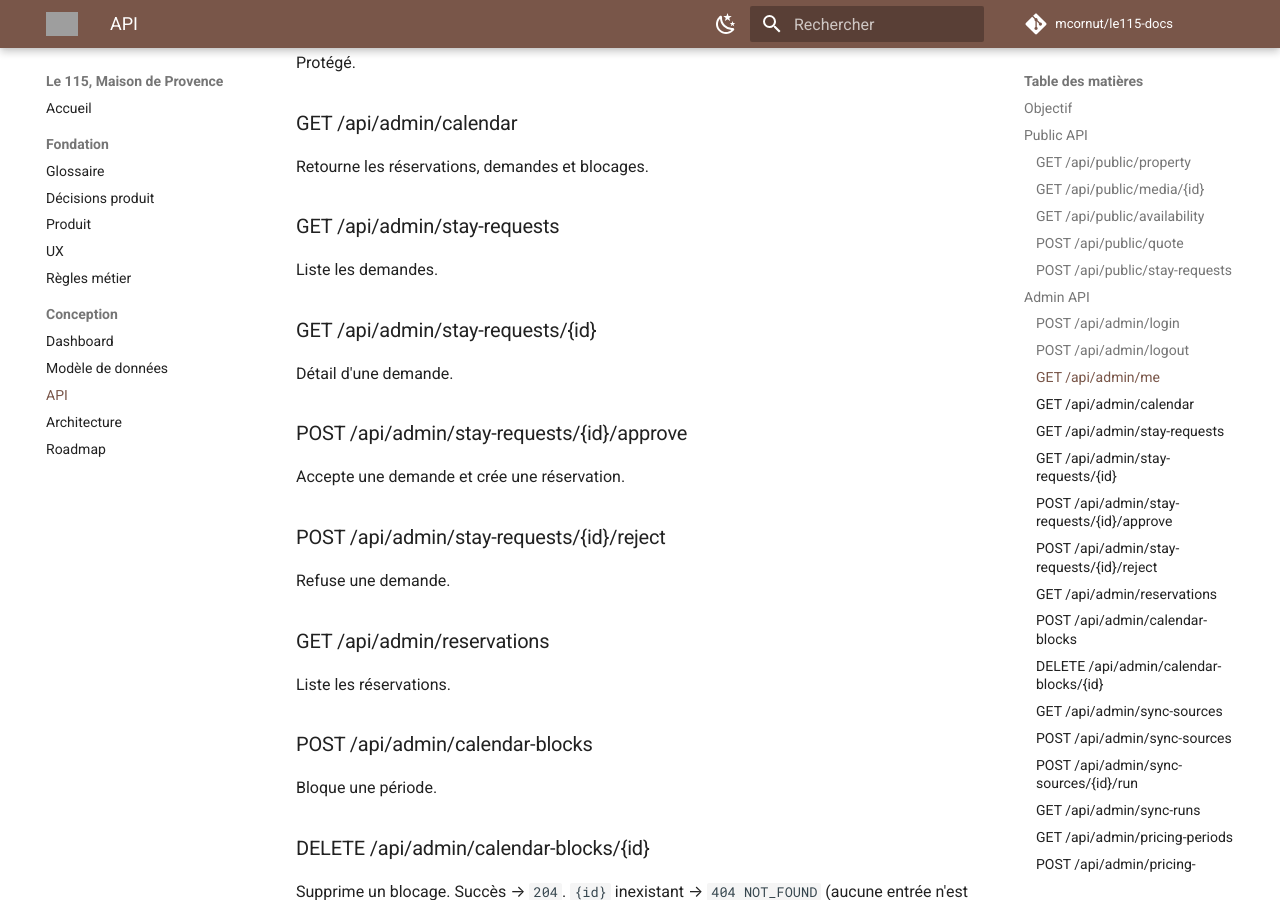
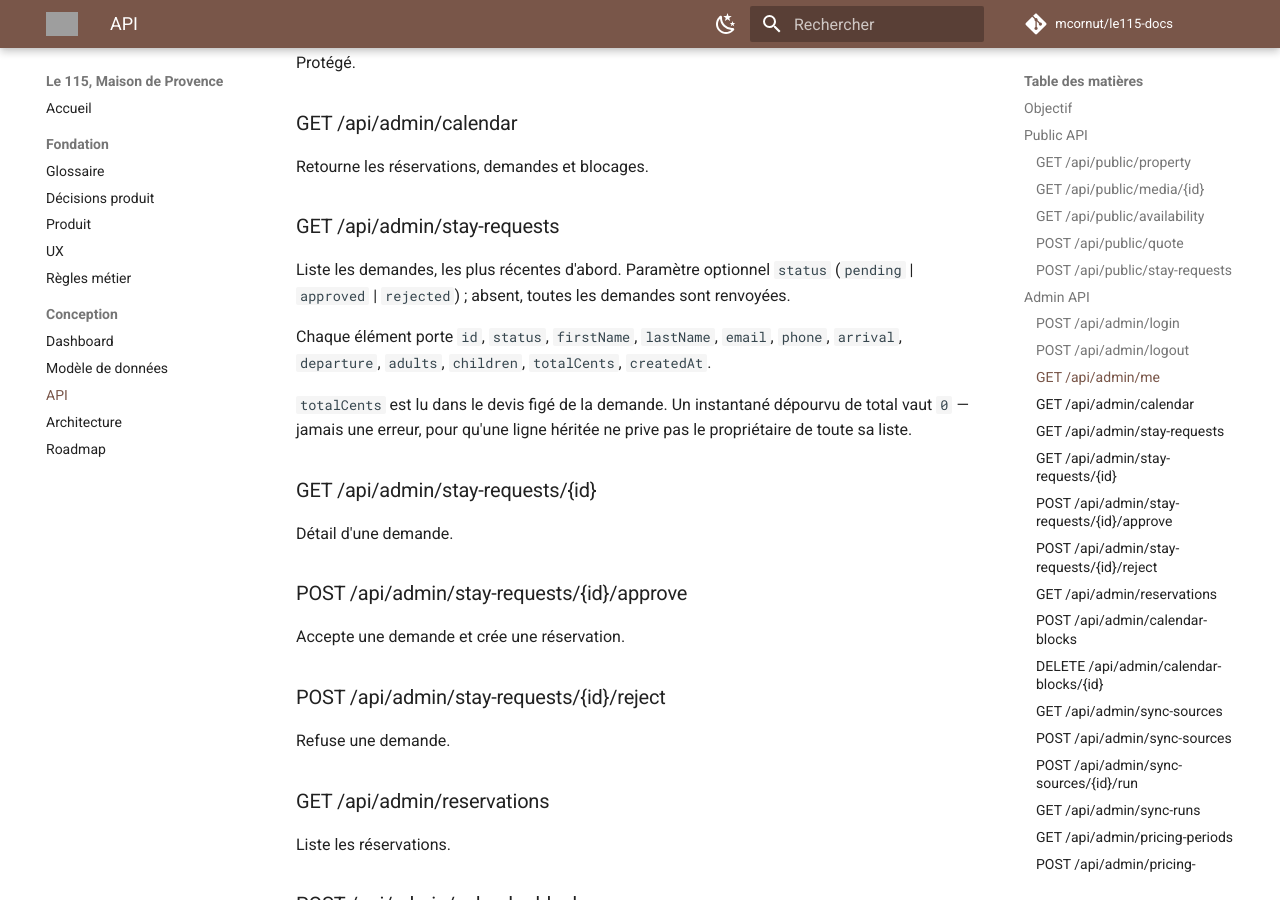
Before and after one commit to mcornut/le115-docs, an MkDocs documentation site: the page built from docs/06-API.md, in a window 1280 px wide and 900 px high, scrolled down 3854 px. Built offline with MkDocs 1.6.1 and Material for MkDocs 9.7.7, drawn with Linux system fonts in a browser that asks for light colours; comment, search, counter and statistics services are not loaded; grey boxes are pictures that could not be loaded.

Commit message:
docs(api): contrat complet de GET /api/admin/stay-requests
Co-Authored-By: Claude Opus 4.8 (1M context) <noreply@anthropic.com>

```diff
--- a/docs/06-API.md
+++ b/docs/06-API.md
@@ -177,7 +177,16 @@ Retourne les réservations, demandes et blocages.
 
 ### GET /api/admin/stay-requests
 
-Liste les demandes.
+Liste les demandes, les plus récentes d'abord. Paramètre optionnel `status`
+(`pending` | `approved` | `rejected`) ; absent, toutes les demandes sont
+renvoyées.
+
+Chaque élément porte `id`, `status`, `firstName`, `lastName`, `email`, `phone`,
+`arrival`, `departure`, `adults`, `children`, `totalCents`, `createdAt`.
+
+`totalCents` est lu dans le devis figé de la demande. Un instantané dépourvu
+de total vaut `0` — jamais une erreur, pour qu'une ligne héritée ne prive pas
+le propriétaire de toute sa liste.
 
 ### GET /api/admin/stay-requests/{id}
 
```
